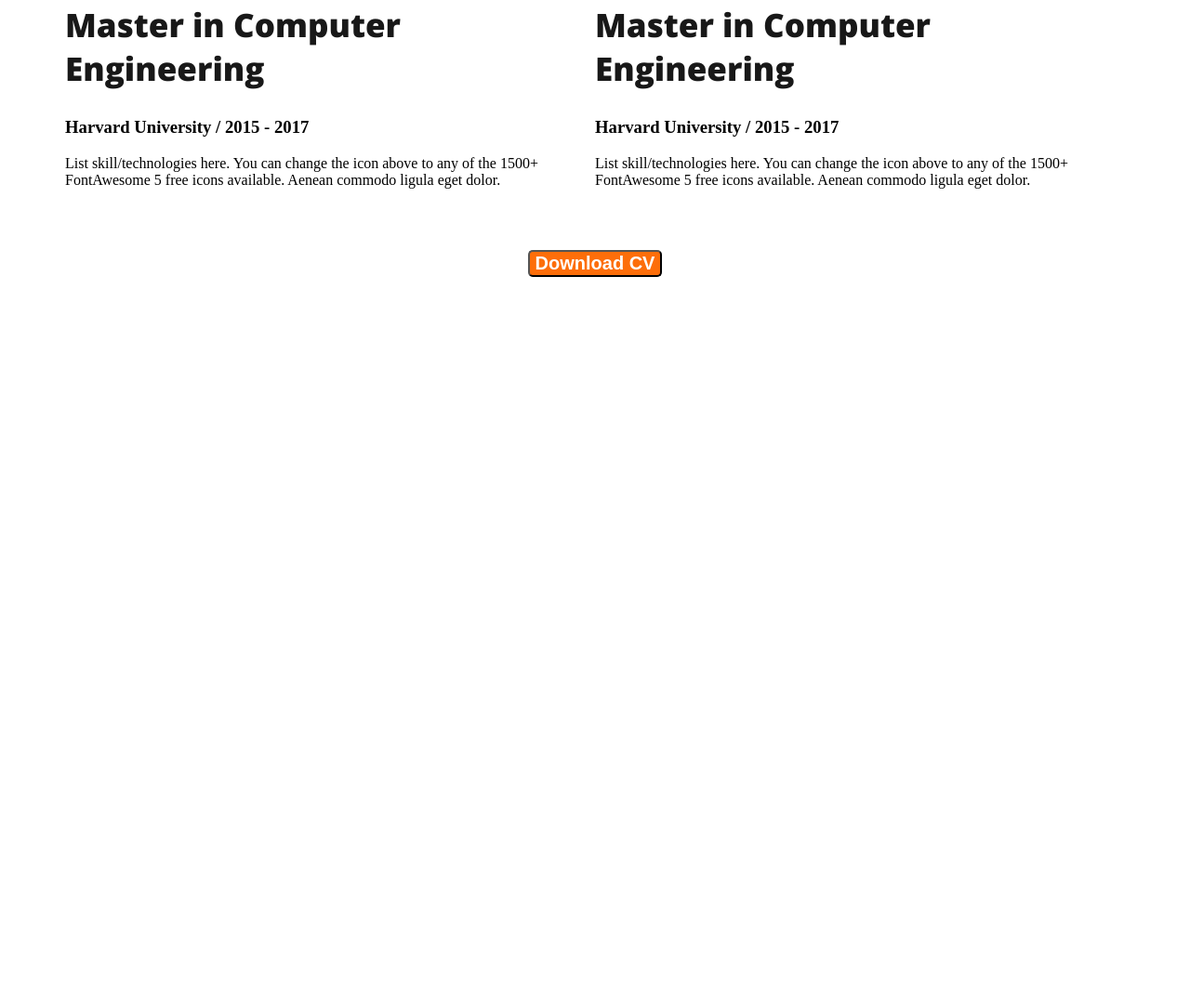
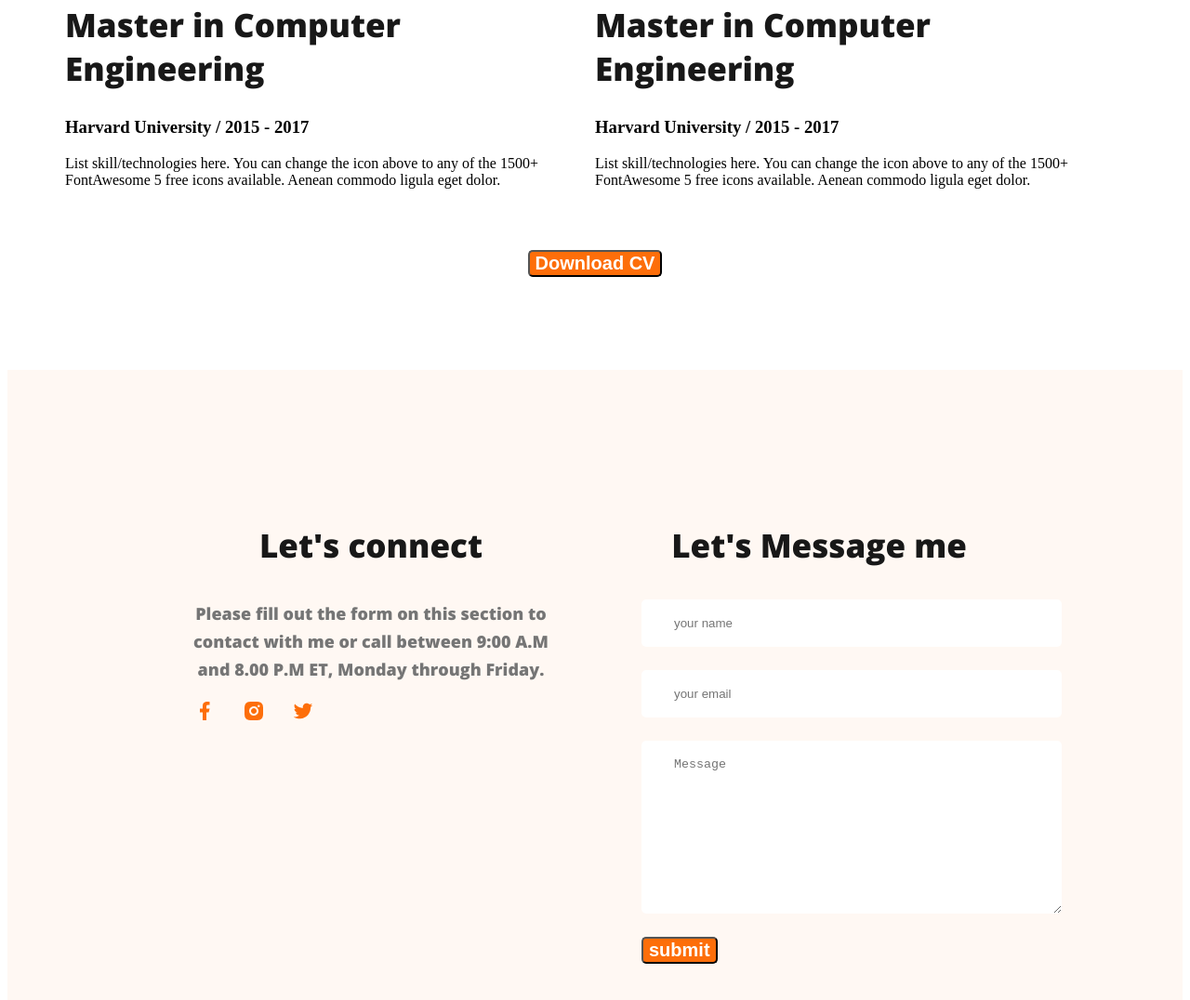
Before and after one commit to Abubokor01/developer-portfolio, a plain HTML site: page index.html in a window 1280 px wide. Shown: the part 2994-4070 px from the top of the page at 93% size. Before the commit the page ends 3300 px from the top, so only its background shows below. Drawn offline with nearby package versions, Linux system fonts and the light colour scheme.

Commit message:
full website done

```diff
--- a/index.html
+++ b/index.html
@@ -125,21 +125,24 @@
                         <h2 class="resume-item-title">Master in Computer Engineering</h2>
                         <h3 class="resume-item-institute">Harvard University / 2015 - 2017</h3>
                         <p class="resume-item-description">List skill/technologies here. You can change the icon above
-                    to any of the 1500+ FontAwesome 5 free icons available. Aenean commodo ligula eget dolor.</p>
+                            to any of the 1500+ FontAwesome 5 free icons available. Aenean commodo ligula eget dolor.
+                        </p>
                     </div>
                     <hr>
                     <div class="resume-item">
                         <h2 class="resume-item-title">Master in Computer Engineering</h2>
                         <h3 class="resume-item-institute">Harvard University / 2015 - 2017</h3>
                         <p class="resume-item-description">List skill/technologies here. You can change the icon above
-                    to any of the 1500+ FontAwesome 5 free icons available. Aenean commodo ligula eget dolor.</p>
+                            to any of the 1500+ FontAwesome 5 free icons available. Aenean commodo ligula eget dolor.
+                        </p>
                     </div>
                     <hr>
                     <div class="resume-item">
                         <h2 class="resume-item-title">Master in Computer Engineering</h2>
                         <h3 class="resume-item-institute">Harvard University / 2015 - 2017</h3>
                         <p class="resume-item-description">List skill/technologies here. You can change the icon above
-                        to any of the 1500+ FontAwesome 5 free icons available. Aenean commodo ligula eget dolor.</p>
+                            to any of the 1500+ FontAwesome 5 free icons available. Aenean commodo ligula eget dolor.
+                        </p>
                     </div>
 
                 </div>
@@ -149,21 +152,24 @@
                         <h2 class="resume-item-title">Master in Computer Engineering</h2>
                         <h3 class="resume-item-institute">Harvard University / 2015 - 2017</h3>
                         <p class="resume-item-description">List skill/technologies here. You can change the icon above
-                            to any of the 1500+ FontAwesome 5 free icons available. Aenean commodo ligula eget dolor.</p>
+                            to any of the 1500+ FontAwesome 5 free icons available. Aenean commodo ligula eget dolor.
+                        </p>
                     </div>
                     <hr>
                     <div class="resume-item">
                         <h2 class="resume-item-title">Master in Computer Engineering</h2>
                         <h3 class="resume-item-institute">Harvard University / 2015 - 2017</h3>
                         <p class="resume-item-description">List skill/technologies here. You can change the icon above
-                        to any of the 1500+ FontAwesome 5 free icons available. Aenean commodo ligula eget dolor.</p>
+                            to any of the 1500+ FontAwesome 5 free icons available. Aenean commodo ligula eget dolor.
+                        </p>
                     </div>
                     <hr>
                     <div class="resume-item">
                         <h2 class="resume-item-title">Master in Computer Engineering</h2>
                         <h3 class="resume-item-institute">Harvard University / 2015 - 2017</h3>
                         <p class="resume-item-description">List skill/technologies here. You can change the icon above
-                            to any of the 1500+ FontAwesome 5 free icons available. Aenean commodo ligula eget dolor.</p>
+                            to any of the 1500+ FontAwesome 5 free icons available. Aenean commodo ligula eget dolor.
+                        </p>
                     </div>
 
                 </div>
@@ -178,6 +184,30 @@
     </main>
     <footer>
 
+        <div class="footer-column">
+            <h3 class="section-title">Let's connect</h3>
+               <p class="section-description">Please fill out the form on this section to contact with me or call between 9:00 A.M and 8.00 P.M ET, Monday through Friday.</p>
+
+               <div class="social-links">
+                <a href=""><img src="images/icons/facebook.png" alt=""></a>
+                <a href=""><img src="images/icons/insta.png" alt=""></a>
+                <a href=""><img src="images/icons/twitter.png" alt=""></a>
+
+               </div>
+
+        </div>
+
+        <div class="footer-column">
+            <h3 class="section-title">Let's Message me</h3>
+
+
+        <form class="contact" action="">
+            <input type="text" placeholder="your name">
+            <input type="email" name="" id="" placeholder="your email">
+            <textarea name="" id="" cols="30" rows="10" placeholder="Message"></textarea>
+          <input class="primary-button"  type="submit" value="submit">
+        </form>
+    </div>
     </footer>
 </body>
 
--- a/styles/styles.css
+++ b/styles/styles.css
@@ -234,3 +234,43 @@ font-weight: 700;
     text-align: center;
 
 }
+
+/* footer style */
+
+footer{
+
+    display: flex;
+    gap: 100px;
+    background: #FFF8F3;
+    margin-top: 100px;
+    padding: 130px 200px;
+
+}
+
+
+
+.social-links a {
+
+
+    margin-right: 25px;
+
+
+
+}
+
+.footer-column{
+    width: 50%;
+}
+
+.contact input[type="text"],.contact input[type="email"], textarea{
+
+display: block;
+margin-bottom: 25px;
+padding: 18px 35px;
+color: #757575;
+width: 100%;
+border: 0;
+border-radius: 5px;
+background: #FFF;
+
+}
```
Lines whose indentation alone changed are shown as unchanged.
